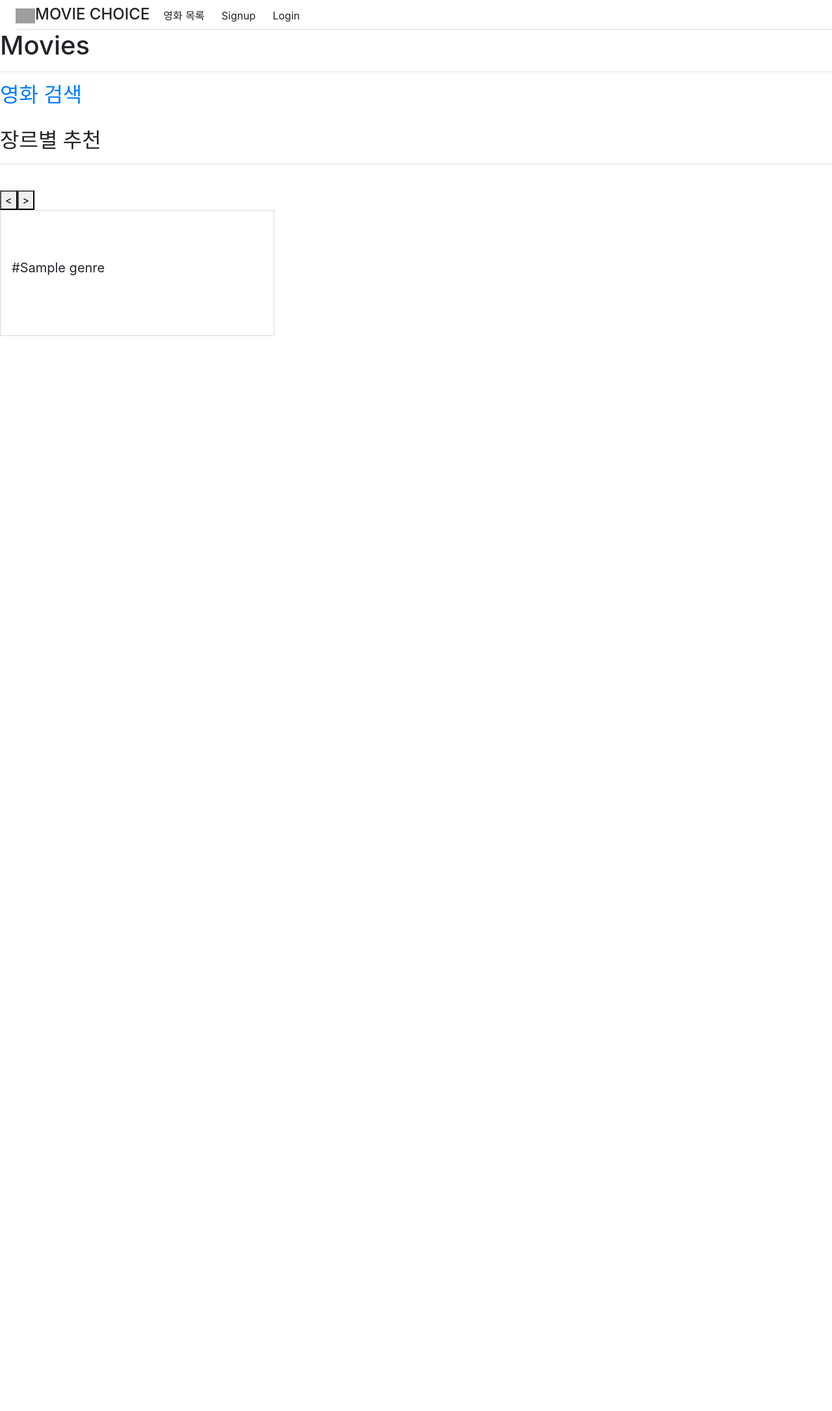
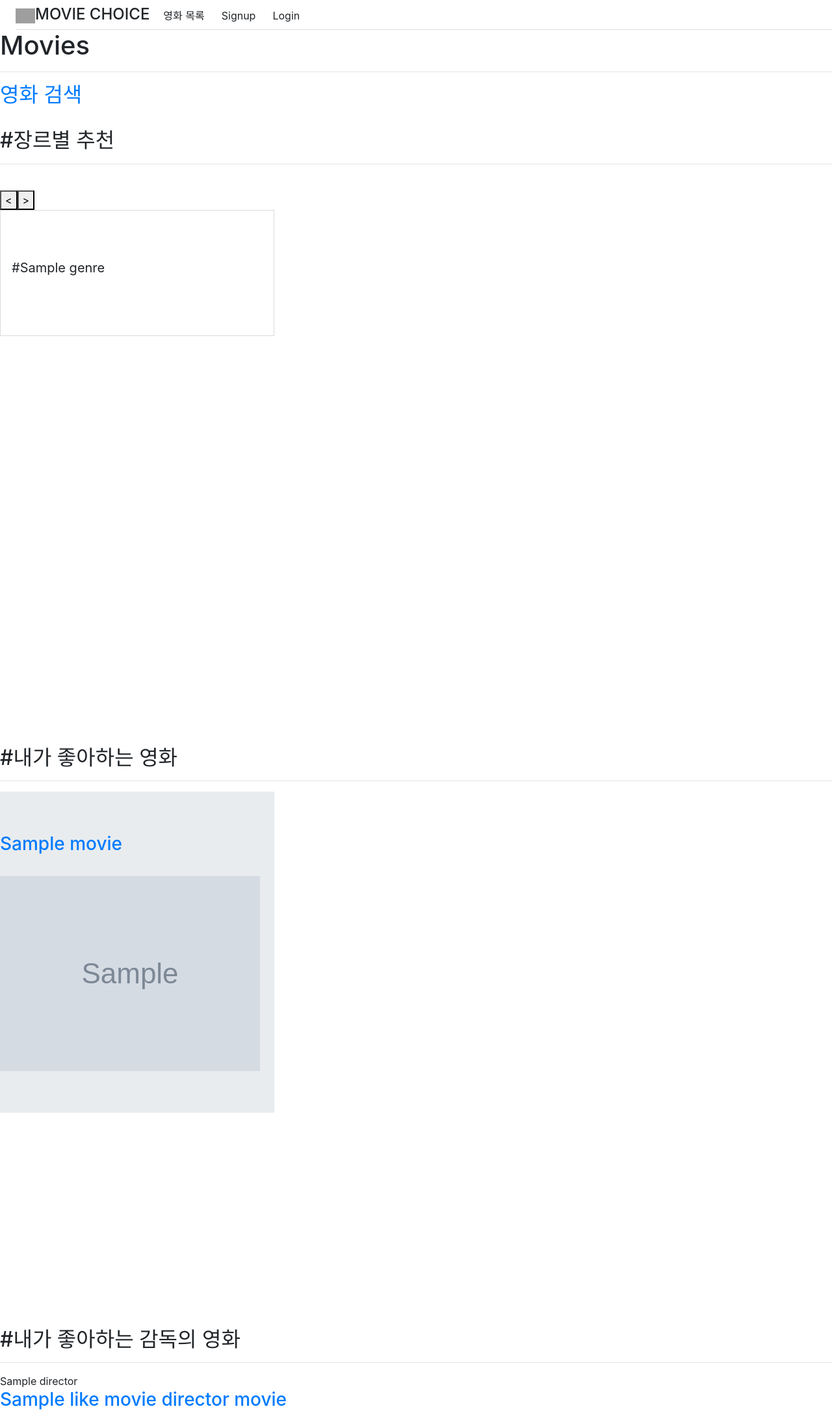
Before and after one commit to yechan-ssafy/MOVIE-CHOICE, a Django app: template movies/templates/movies/index.html in a window 1280 px wide. Shown: the whole page at 65% size. Before the commit the page ends 517 px from the top, so only its background shows below. Run offline with Django 3.2, Linux system fonts and the light colour scheme; the template is opened without the code that fills it: most values are stand-ins (such as "Sample title", 1, 10 or a date in 2020); grey boxes marked "Sample" are stand-in pictures; some libraries are stand-ins or nearby versions; grey boxes are pictures that could not be loaded.

Commit message:
Add movie_algo1

```diff
--- a/movies/templates/movies/index.html
+++ b/movies/templates/movies/index.html
@@ -5,7 +5,7 @@
   <hr>
   <a href="{% url 'movies:search' %}"><h2>영화 검색</h2></a>
   <br>
-  <h2>장르별 추천</h2>
+  <h2>#장르별 추천</h2>
   <hr>
   <br>
   <button id="left"> < </button><button id="right"> > </button>
@@ -13,11 +13,40 @@
     {% for genre in genres %}
       <div class="inner jumbotron jumbotron-fluid float-left" display="inline-block" style="background-color:white; border: 1px solid rgba(var(--b6a,219,219,219),1);">
         <div>
-          <h1><a href="{% url 'movies:genre_movie_list' genre.name %}"><h3 class='btn-lg btn'>#{{ genre.name }}</h3></a></h1>
+          <h2><a href="{% url 'movies:genre_movie_list' genre.name %}"><h3 class='btn-lg btn'>#{{ genre.name }}</h3></a></h2>
         </div>
       </div>
     {% endfor %}
   </div>
+  <br>
+  <!-- 좋아요 누른 영화 목록 -->
+  <h2>#내가 좋아하는 영화</h2>
+  <hr>
+  <div class="wrap">
+    {% for like_movie in like_movies %}
+      <div class="inner jumbotron jumbotron-fluid float-left" display="inline-block">
+        <a href="{% url 'movies:detail' like_movie.id %}"><h3>{{ like_movie.title }}</h3></a>
+        <br>
+        <img src="{{ like_movie.poster_path }}" alt="{{ like_movie.title }}">
+      </div>
+    {% endfor %}
+  </div>
+  <br>
+  <!-- 좋아요한 영화의 감독의 다른 영화 추천 -->
+  <h2>#내가 좋아하는 감독의 영화</h2>
+  <hr>
+  <div>
+    {% for like_movie_director_movie in like_movie_director_movie_list %}
+      <span>{{ like_movie_director_movie.director }}</span>
+      <a href="{% url 'movies:detail' like_movie_director_movie.id %}"><h3>{{ like_movie_director_movie.title }}</h3></a>
+    {% endfor %}
+  </div>
+  {% comment %} <!-- 좋아요한 영화와 같은 장르의 영화 평점 높은 순으로 정렬 -->
+  <h2>#취향저격!</h2>
+  <hr>
+  <div>
+
+  </div> {% endcomment %}
 
 {% endblock %}
 
```
Also changed, not shown: movies/views.py (+9 -0 lines).
